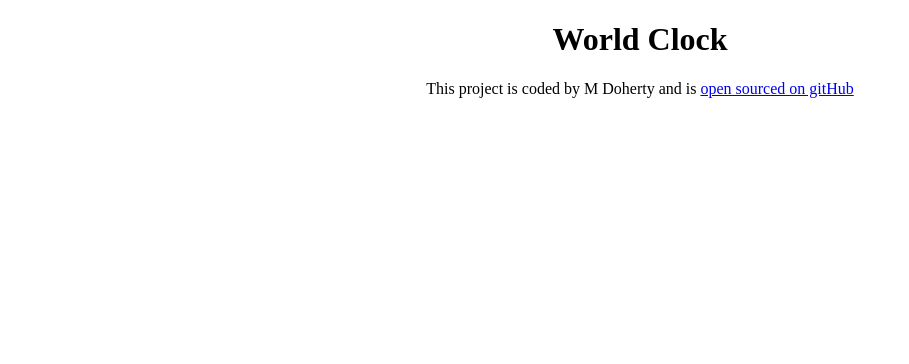
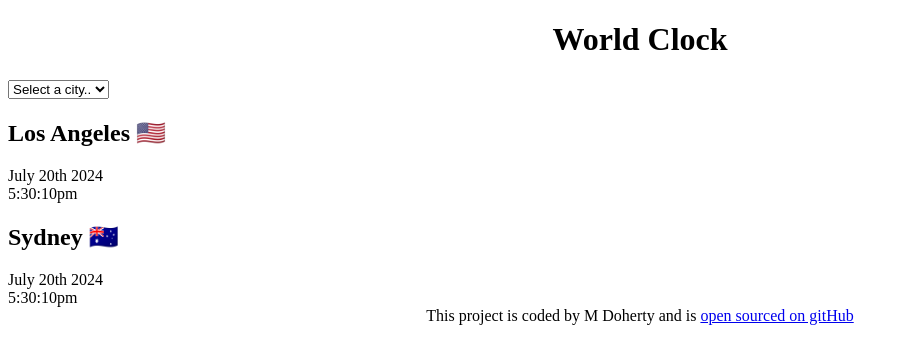
Before and after one commit to macd26/world-clock, a plain HTML site: page index.html in a window 1280 px wide. Shown: the whole page, without its empty margins (0-909 px from the left). Drawn offline with Linux system fonts and the light colour scheme.

Commit message:
Added basic HTML

```diff
--- a/index.html
+++ b/index.html
@@ -7,7 +7,27 @@
     <title>World Clock - Marieanne Doherty</title>
   </head>
   <body>
-    <h1>World Clock</h1>
+    <div class="container">
+      <h1>World Clock</h1>
+
+      <select>
+        <option value="">Select a city..</option>
+        <option value="">London</option>
+        <option value="">New York</option>
+        <option value="">Auckland</option>
+      </select>
+
+      <div class="city">
+        <h2>Los Angeles 🇺🇸</h2>
+      </div>
+      <div class="date">July 20th 2024</div>
+      <div class="time">5:30:10pm</div>
+      <div class="city">
+        <h2>Sydney 🇦🇺</h2>
+      </div>
+      <div class="date">July 20th 2024</div>
+      <div class="time">5:30:10pm</div>
+    </div>
     <footer>
       This project is coded by M Doherty and is
       <a href="https://github.com/macd26/world-clock" target="_blank">
```
